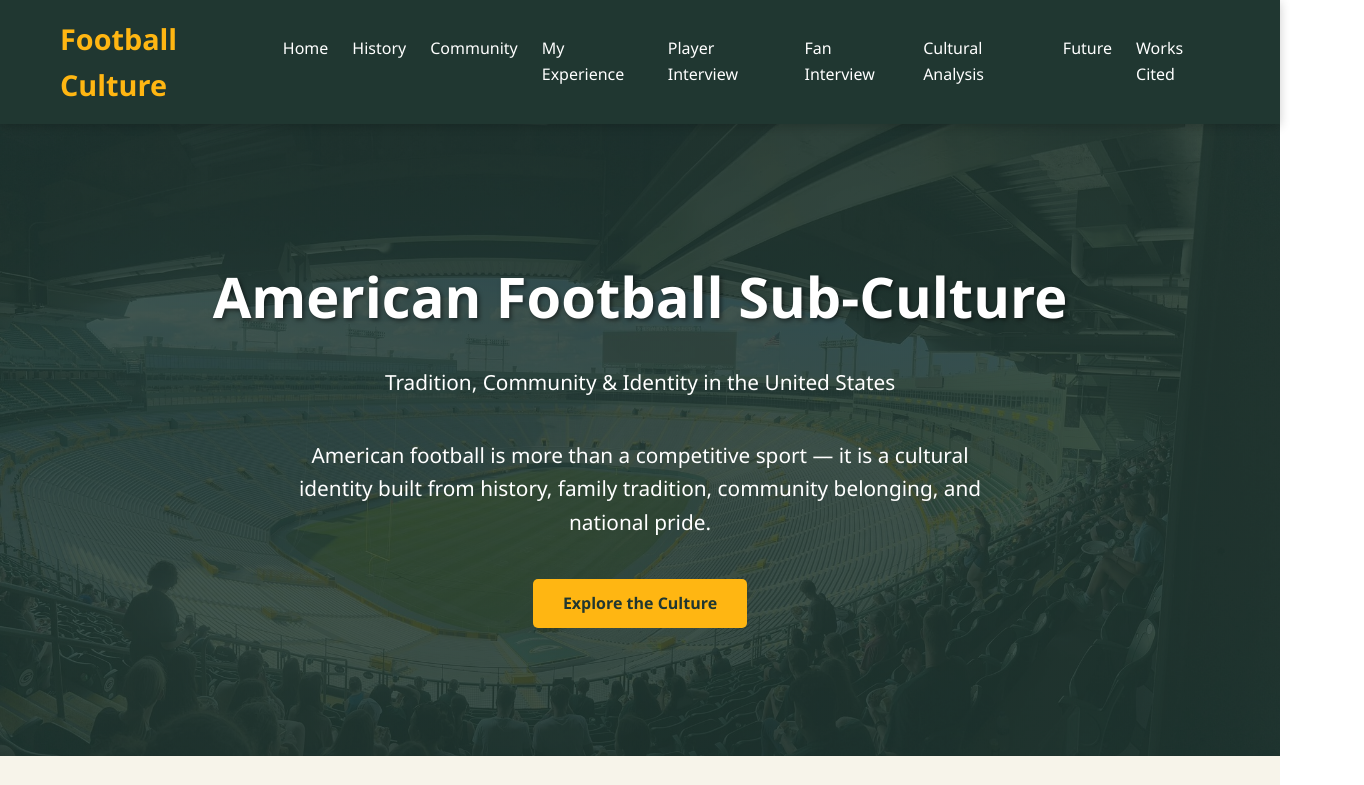
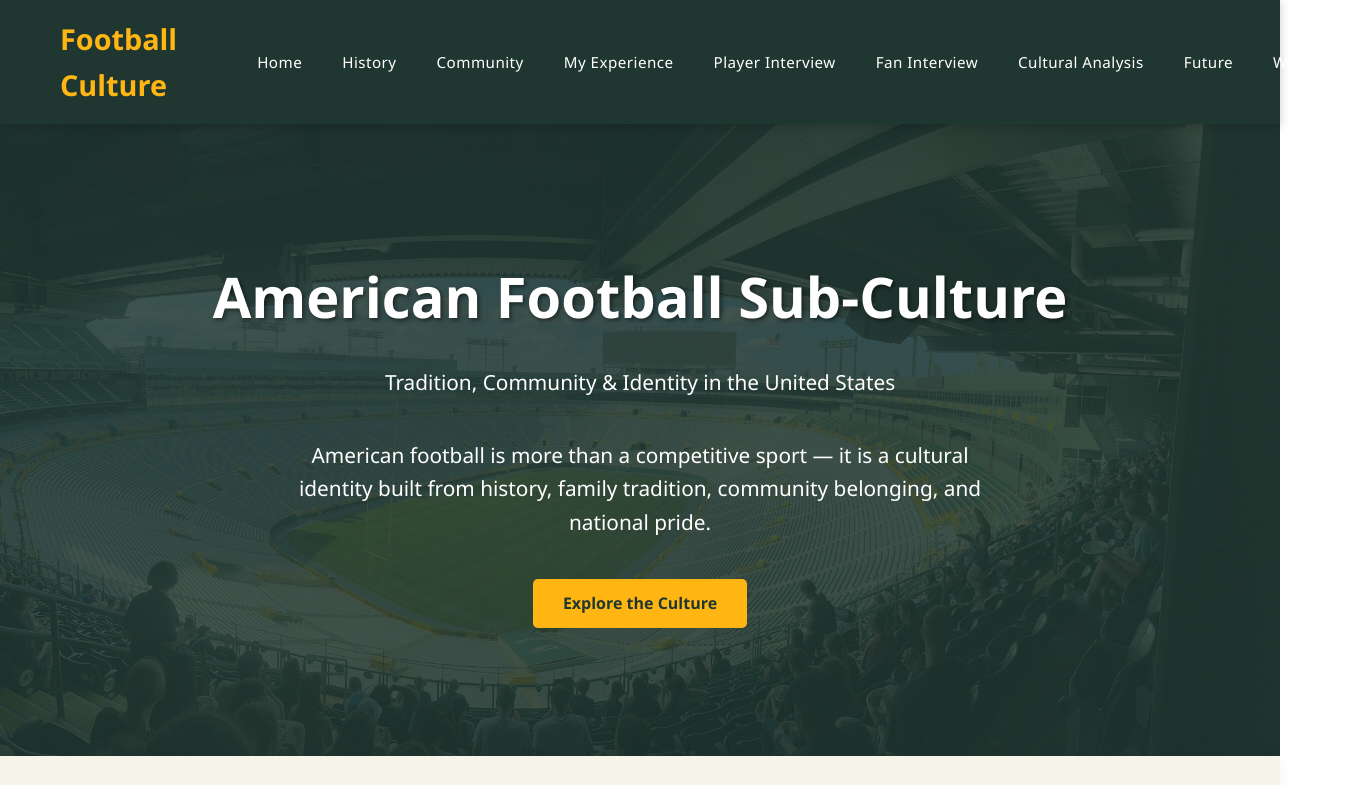
Before and after one commit to RobertGV00/SubCulture, a plain HTML site: page index.html in a window 1280 px wide. Shown: the top 785 px of the page, 1364 px wide, since content can reach past the window. Drawn offline with Linux system fonts and the light colour scheme.

Commit message:
Arreglo de texto

```diff
--- a/index.html
+++ b/index.html
@@ -104,15 +104,20 @@
 
         .nav-links {
             display: flex;
-            gap: 1.5rem;
+            gap: 2.5rem;              /* más espacio entre enlaces */
+            align-items: center;
+            margin-left: 80px;
         }
 
-        .nav-links a {
-            color: var(--soft-white);
-            text-decoration: none;
-            font-weight: 500;
-            transition: color 0.3s;
-        }
+       .nav-links a {
+    color: var(--soft-white);
+    text-decoration: none;
+    font-weight: 500;
+    font-size: 0.95rem;       /* un pelín más pequeño para que no se partan */
+    white-space: nowrap;      /* evita que se rompa en dos líneas */
+    position: relative;
+    letter-spacing: 0.03em;   /* un poco más “menu” */
+}
 
         .nav-links a:hover {
             color: var(--gold-yellow);
```
